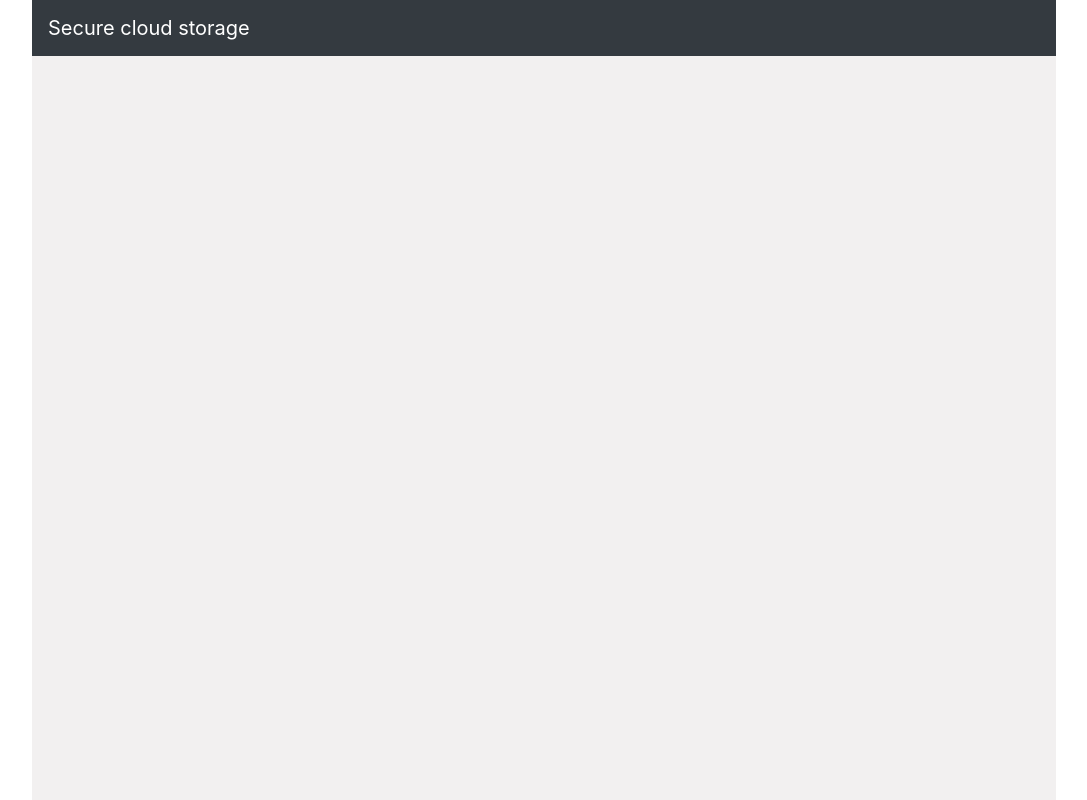
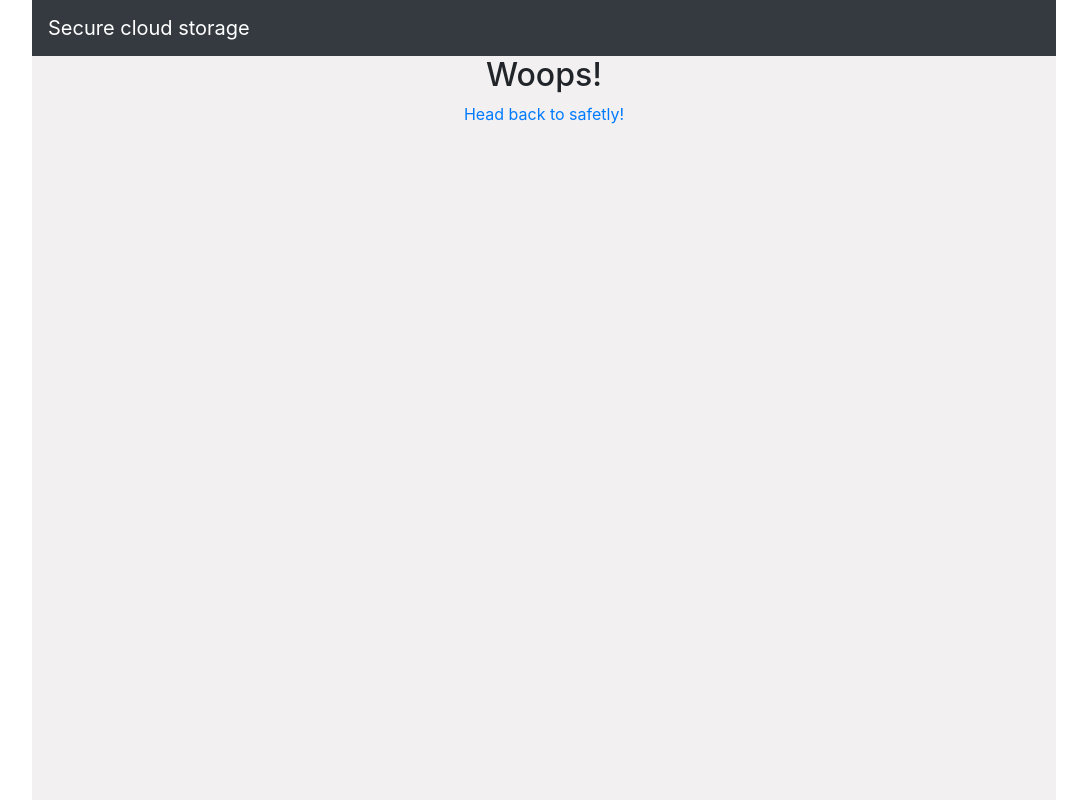
Before and after one commit to ddevedzic1/storage-app-task, a React app: page / in a window 1280 px wide. Shown: the whole page, without its empty margins (96-1183 px from the left). Built offline with nearby package versions, Linux system fonts and the light colour scheme.

Commit message:
Added ErrorPage

```diff
--- a/src/App.js
+++ b/src/App.js
@@ -1,11 +1,13 @@
 import React from "react";
 import "./App.css";
 import Navbar from "./components/Navbar";
+import ErrorPage from "./pages/ErrorPage";
 
 function App() {
   return (
     <div className="app">
       <Navbar />
+      <ErrorPage />
     </div>
   );
 }
--- /dev/null
+++ b/src/pages/ErrorPage.jsx
@@ -0,0 +1,13 @@
+import React from "react";
+import { Link } from "react-router-dom";
+
+const ErrorPage = () => {
+    return (
+        <div style={{ textAlign: "center" }}>
+            <h2>Woops!</h2>
+            <Link to="/">Head back to safetly!</Link>
+        </div>
+    );
+}
+
+export default ErrorPage;
```
